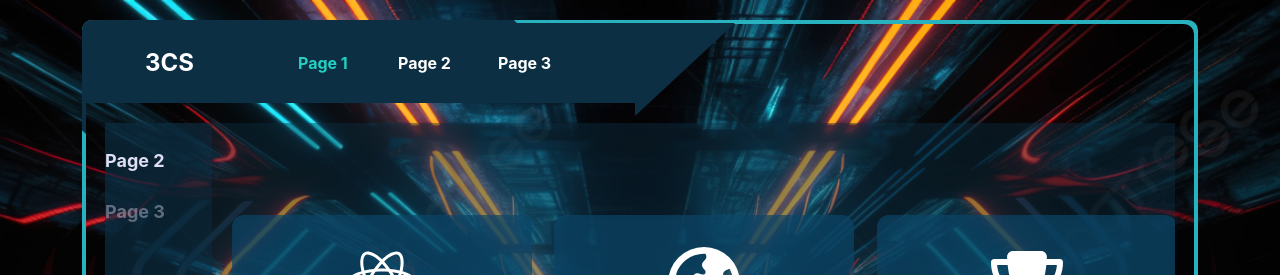
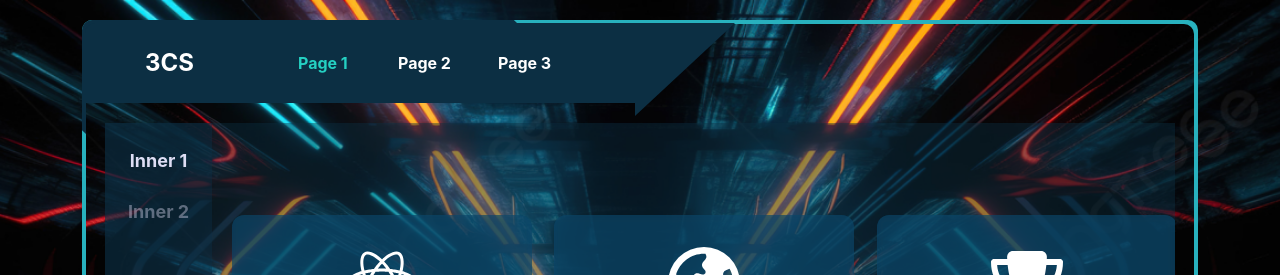
Before and after one commit to priyankara3cs/2Advanced-flash, a React (Create React App) app: page / in a window 1280 px wide. Shown: the top 275 px of the page. Built offline with nearby package versions, Linux system fonts and the light colour scheme.

Commit message:
update left side button

```diff
--- a/src/components/page-1.js
+++ b/src/components/page-1.js
@@ -43,7 +43,7 @@ export default function Page() {
                   onClick={() => handleTabClick("page1")}
                   onKeyDown={(e) => handleKeyDown(e, "page1")}
                 >
-                  Page 2
+                  <center>Inner 1</center>
                 </div>
                 <br />
                 <div
@@ -53,7 +53,7 @@ export default function Page() {
                   onClick={() => handleTabClick("page2")}
                   onKeyDown={(e) => handleKeyDown(e, "page2")}
                 >
-                  Page 3
+                  <center>Inner 2</center>
                 </div>
                 <br />
               </div>
```
